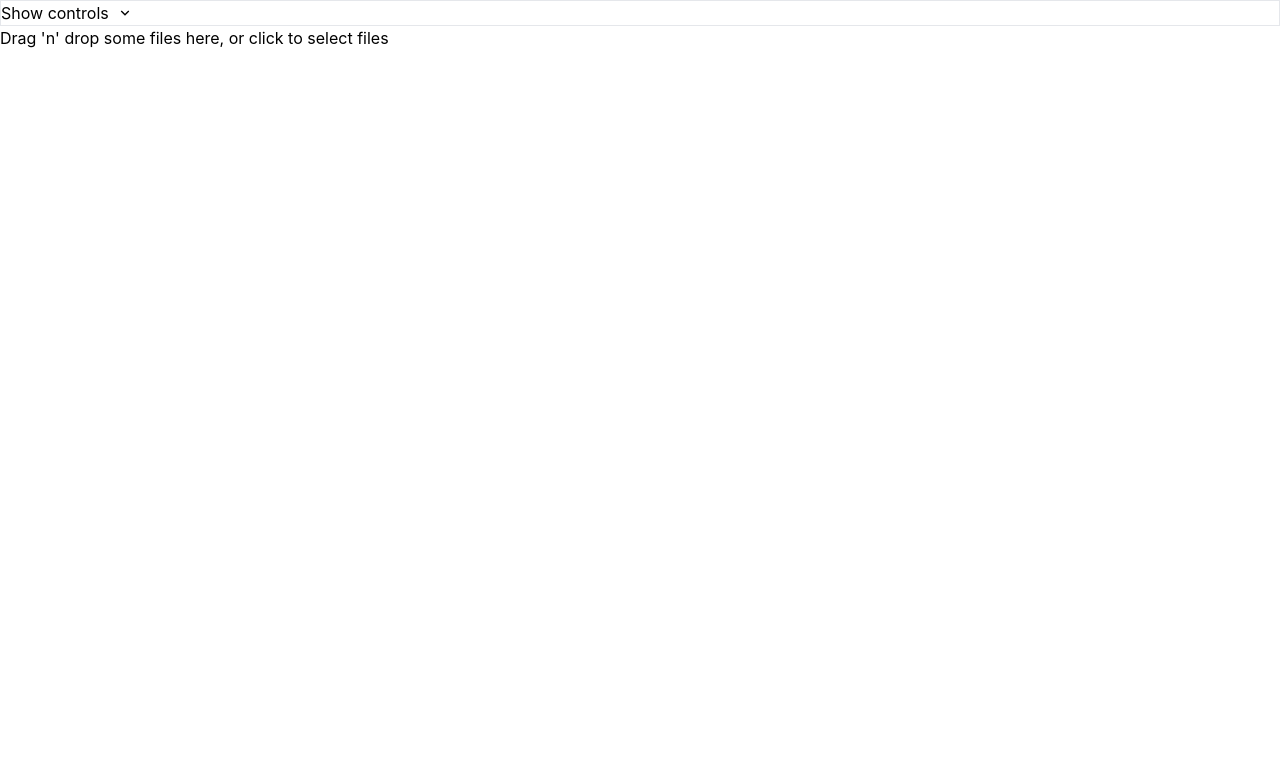
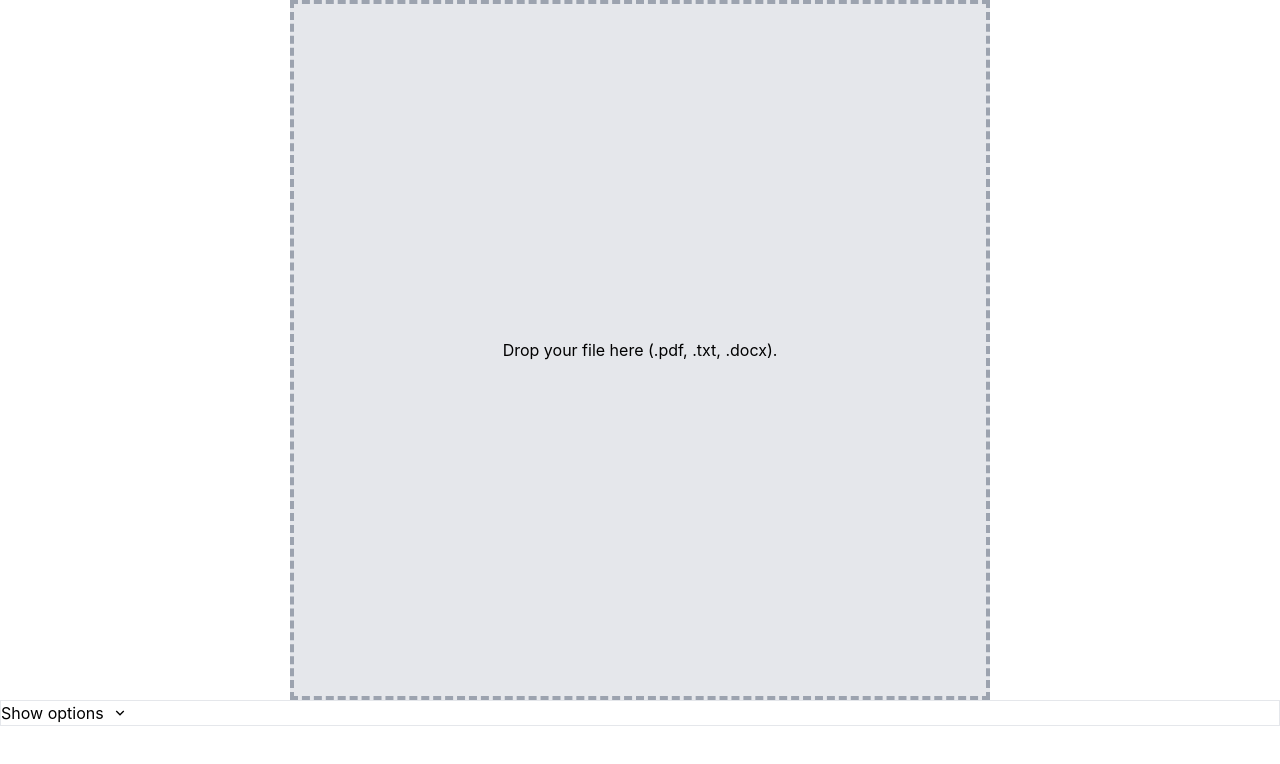
Before and after one commit to rezonmain/simple-wordcloud, a Next.js app: page / in a window 1280 px wide. Shown: the top 764 px of the page. Built offline with nearby package versions, Linux system fonts and the light colour scheme.

Commit message:
styled file dropper

```diff
--- a/components/WordCloudControls/WordCloudControls.tsx
+++ b/components/Controls/Controls.tsx
@@ -3,7 +3,7 @@ import { useState } from 'react';
 import { RiArrowDownSLine } from 'react-icons/ri';
 import WordControls from './WordControls';
 
-const WordCloudControls = () => {
+const Controls = () => {
 	const [show, setShow] = useState(false);
 
 	return (
@@ -13,7 +13,7 @@ const WordCloudControls = () => {
 				onClick={() => setShow((prev) => !prev)}
 				className='flex flex-row items-center gap-2 cursor-pointer'
 			>
-				<p>{show ? 'Hide' : 'Show'} controls</p>
+				<p>{show ? 'Hide' : 'Show'} options</p>
 				<motion.div
 					id='arrow-container'
 					className='w-fit h-fit'
@@ -37,4 +37,4 @@ const WordCloudControls = () => {
 	);
 };
 
-export default WordCloudControls;
+export default Controls;
--- a/components/FileDropper/FileDropper.tsx
+++ b/components/FileDropper/FileDropper.tsx
@@ -1,25 +1,24 @@
-import { ChangeEvent, useCallback } from 'react';
+import { useCallback } from 'react';
 import { useDropzone } from 'react-dropzone';
-import TextParser from '../../lib/TextParser';
 
-const FileDropper = ({
-	handleChange,
-}: {
-	handleChange: (file: Blob) => void;
-}) => {
+/*TODO:
+	[ ] Style component
+	[ ] Interface error handling
+ */
+
+const FileDropper = ({ onFile }: { onFile: (file: Blob) => void }) => {
 	const onDrop = useCallback((acceptedFiles: File[]) => {
-		handleChange(acceptedFiles[0]);
+		onFile(acceptedFiles[0]);
 	}, []);
 
 	const { getRootProps, getInputProps, isDragActive } = useDropzone({ onDrop });
 	return (
-		<div {...getRootProps()}>
+		<div
+			className='border-4 border-gray-400 bg-gray-200 border-dashed w-screen h-[100vw] max-w-[700px] max-h-[700px] mx-auto flex items-center justify-center p-2'
+			{...getRootProps()}
+		>
 			<input {...getInputProps()} />
-			{isDragActive ? (
-				<p>Drop the files here ...</p>
-			) : (
-				<p>Drag 'n' drop some files here, or click to select files</p>
-			)}
+			<div>{'Drop your file here (.pdf, .txt, .docx).'}</div>
 		</div>
 	);
 };
--- a/components/WordCloud/WordCloud.tsx
+++ b/components/WordCloud/WordCloud.tsx
@@ -10,7 +10,6 @@ interface WordCloudProps {
 }
 
 const WordCloud = ({ wordsArray, config }: WordCloudProps) => {
-	console.log(config);
 	const draw = (word: d3Cloud.Word) => {
 		// Create svg with given size
 		const container = d3
@@ -65,7 +64,7 @@ const WordCloud = ({ wordsArray, config }: WordCloudProps) => {
 	return (
 		<div
 			id='cloud-wrapper'
-			className='w-screen aspect-square max-w-[700px] max-h-[700px]'
+			className='w-screen aspect-square max-w-[700px] max-h-[700px] mx-auto'
 		></div>
 	);
 };
--- a/components/WordCloud/WordCloudWidget.tsx
+++ b/components/WordCloud/WordCloudWidget.tsx
@@ -2,7 +2,7 @@ import { ChangeEvent, createContext, useContext, useState } from 'react';
 import Layout, { LayoutConfig } from '../../lib/Layout';
 import TextParser from '../../lib/TextParser';
 import FileDropper from '../FileDropper/FileDropper';
-import WordCloudControls from '../WordCloudControls/WordCloudControls';
+import Controls from '../Controls/Controls';
 import WordCloud from './WordCloud';
 
 /* FIXME:
@@ -40,19 +40,19 @@ const WordCloudWidget = () => {
 
 	const onFileChange = async (file: Blob) => {
 		const t = new TextParser();
-		const wordsArray = await t.getDataFromDropper(file);
+		const wordsArray = await t.getDataFromFile(file);
 		setWords(wordsArray);
 	};
 
 	return (
 		<>
+			{!words && <FileDropper onFile={onFileChange} />}
 			{words && <WordCloud config={config} wordsArray={words} />}
 			<ControlsContext.Provider
 				value={{ values: config, onChange: onFormChange }}
 			>
-				<WordCloudControls />
+				<Controls />
 			</ControlsContext.Provider>
-			<FileDropper handleChange={onFileChange} />
 		</>
 	);
 };
--- a/lib/TextParser.ts
+++ b/lib/TextParser.ts
@@ -1,6 +1,5 @@
 import mammoth from 'mammoth';
 import * as pdfjs from 'pdfjs-dist';
-import { ChangeEvent } from 'react';
 
 class TextParser {
 	static readonly acceptedStr =
@@ -12,7 +11,7 @@ class TextParser {
 		pdf: 'application/pdf',
 	};
 
-	async getDataFromDropper(file: Blob) {
+	async getDataFromFile(file: Blob) {
 		const words = await this.getWordsFromFile(file);
 		const wordCount = this.countWordInstance(words);
 		return Object.entries(wordCount).map((entry) => ({
@@ -65,7 +64,7 @@ class TextParser {
 						);
 						break;
 					default:
-						reject('Unsopported file');
+						reject('Unsupported file');
 						break;
 				}
 			} catch (err) {
```
Also changed, not shown: components/Controls/FilterControls.tsx (renamed from components/WordCloudControls/FilterControls.tsx), components/Controls/RotationControls.tsx (renamed from components/WordCloudControls/RotationControls.tsx), components/Controls/WordControls.tsx (renamed from components/WordCloudControls/WordControls.tsx).
